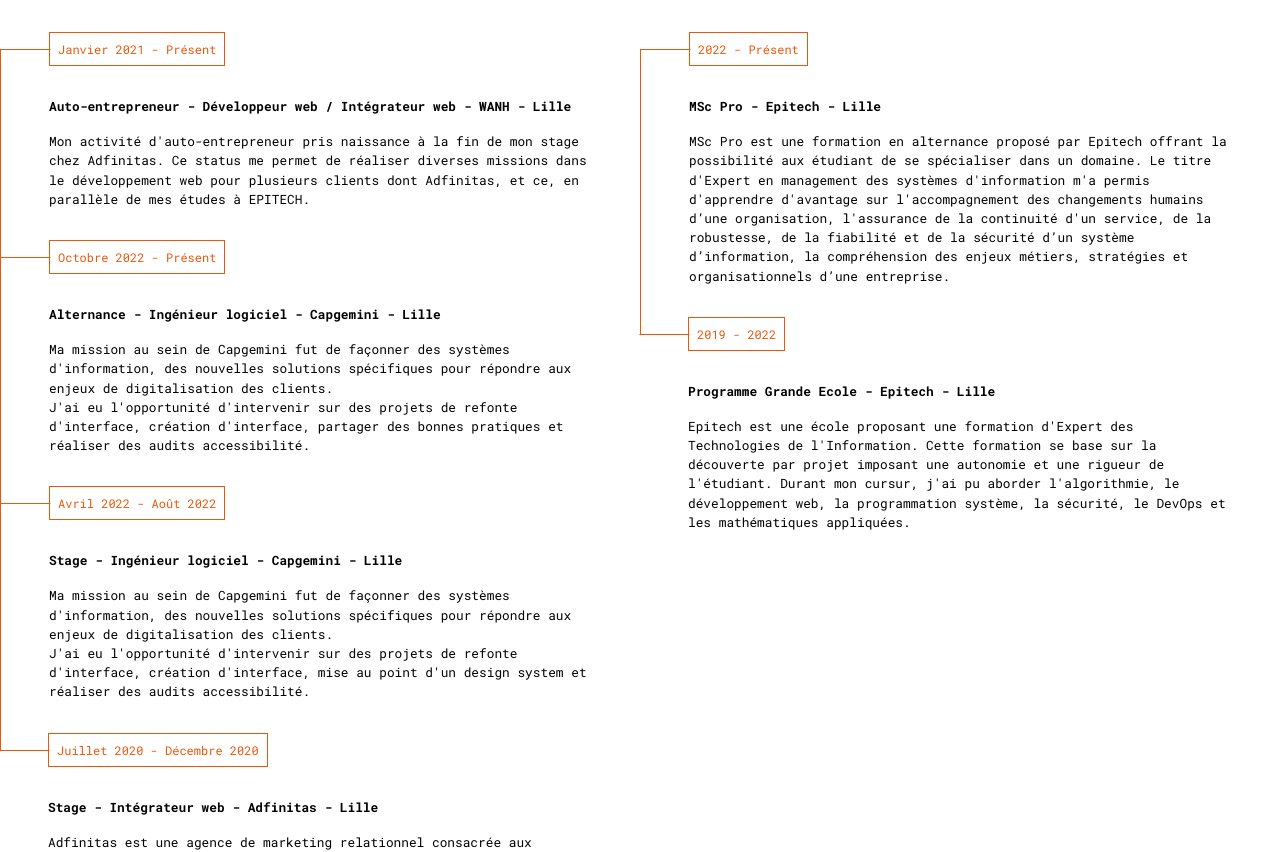
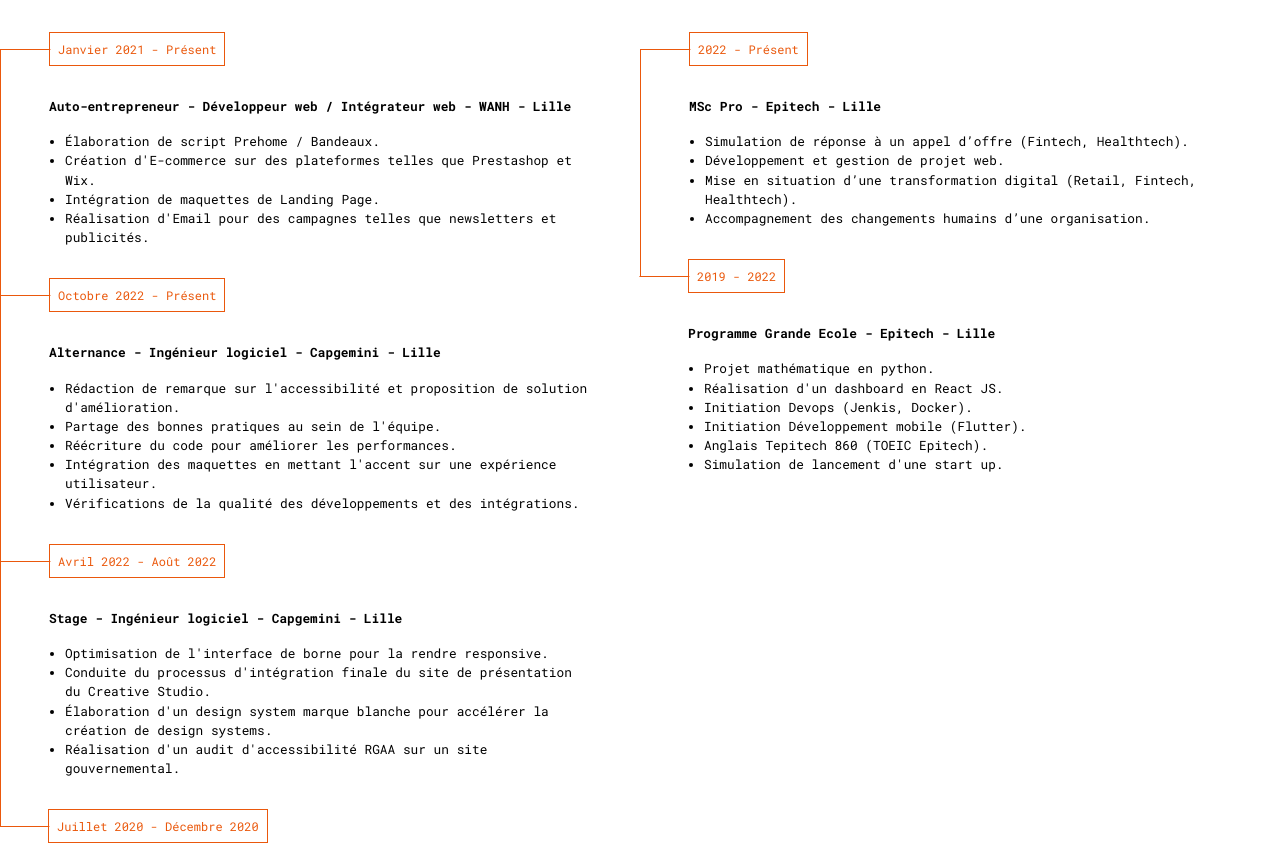
Before and after one commit to helioswan/portfolio, a Vue app: page / in a window 1280 px wide. Shown: the part 1240-2092 px from the top of the page. Built offline with nearby package versions, Linux system fonts and the light colour scheme; what vue-unicons would draw is missing.

Commit message:
Fix timeline content

```diff
--- a/src/components/Resume/Skills.vue
+++ b/src/components/Resume/Skills.vue
@@ -42,8 +42,12 @@
     expertise: 1,
   },
   {
-    name: "JS",
+    name: "Javascript",
     expertise: 1,
+  },
+  {
+    name: "Typescript",
+    expertise: 0,
   },
   {
     name: "ReactJS",
--- a/src/components/Resume/Timeline.vue
+++ b/src/components/Resume/Timeline.vue
@@ -13,7 +13,16 @@
           v-html="item.date"
         ></p>
         <h3 class="font-bold text-[0.8rem] mb-4">{{ item.title }}</h3>
-        <p class="text-[0.8rem]" v-html="item.text"></p>
+        <!-- <p class="text-[0.8rem]" v-html="item.text"></p> -->
+        <ul class="list-disc ml-4">
+          <li
+            v-for="(activity, index) in item.list"
+            :key="index"
+            class="text-[0.8rem]"
+          >
+            {{ activity }}
+          </li>
+        </ul>
       </li>
     </ul>
   </section>
--- a/src/views/HomeView.vue
+++ b/src/views/HomeView.vue
@@ -35,21 +35,45 @@
     date: "Janvier 2021 - Présent",
     title:
       "Auto-entrepreneur - Développeur web / Intégrateur web - WANH - Lille",
+    list: [
+      "Élaboration de script Prehome / Bandeaux.",
+      "Création d'E-commerce sur des plateformes telles que Prestashop et Wix.",
+      "Intégration de maquettes de Landing Page.",
+      "Réalisation d'Email pour des campagnes telles que newsletters et publicités.",
+    ],
     text: "Mon activité d'auto-entrepreneur pris naissance à la fin de mon stage chez Adfinitas. Ce status me permet de réaliser diverses missions dans le développement web pour plusieurs clients dont Adfinitas, et ce, en parallèle de mes études à EPITECH.",
   },
   {
     date: "Octobre 2022 - Présent",
     title: "Alternance - Ingénieur logiciel - Capgemini - Lille",
+    list: [
+      "Rédaction de remarque sur l'accessibilité et proposition de solution d'amélioration.",
+      "Partage des bonnes pratiques au sein de l'équipe.",
+      "Réécriture du code pour améliorer les performances.",
+      "Intégration des maquettes en mettant l'accent sur une expérience utilisateur.",
+      "Vérifications de la qualité des développements et des intégrations.",
+    ],
     text: "Ma mission au sein de Capgemini fut de façonner des systèmes d'information, des nouvelles solutions spécifiques pour répondre aux enjeux de digitalisation des clients.<br/> J'ai eu l'opportunité d'intervenir sur des projets de refonte d'interface, création d'interface, partager des bonnes pratiques et réaliser des audits accessibilité.",
   },
   {
     date: "Avril 2022 - Août 2022",
     title: "Stage - Ingénieur logiciel - Capgemini - Lille",
+    list: [
+      "Optimisation de l'interface de borne pour la rendre responsive.",
+      "Conduite du processus d'intégration finale du site de présentation du Creative Studio.",
+      "Élaboration d'un design system marque blanche pour accélérer la création de design systems.",
+      "Réalisation d'un audit d'accessibilité RGAA sur un site gouvernemental.",
+    ],
     text: "Ma mission au sein de Capgemini fut de façonner des systèmes d'information, des nouvelles solutions spécifiques pour répondre aux enjeux de digitalisation des clients.<br/> J'ai eu l'opportunité d'intervenir sur des projets de refonte d'interface, création d'interface, mise au point d'un design system et réaliser des audits accessibilité.",
   },
   {
     date: "Juillet 2020 - Décembre 2020",
     title: "Stage - Intégrateur web - Adfinitas - Lille",
+    list: [
+      "Élaboration de script Prehome / Bandeaux.",
+      "Intégration de maquettes de Landing Page.",
+      "Réalisation d'Email pour des campagnes telles que newsletters et publicités.",
+    ],
     text: "Adfinitas est une agence de marketing relationnel consacrée aux acteurs de la générosité. Ce stage m'a permis de m'initier au développement web au travers de diverses missions telles que la création de landing page, l'intégration d'email et l'élaboration de script",
   },
 ];
@@ -58,11 +82,25 @@
   {
     date: "2022 - Présent",
     title: "MSc Pro - Epitech - Lille",
+    list: [
+      "Simulation de réponse à un appel d’offre (Fintech, Healthtech).",
+      "Développement et gestion de projet web.",
+      "Mise en situation d’une transformation digital (Retail, Fintech, Healthtech).",
+      "Accompagnement des changements humains d’une organisation.",
+    ],
     text: "MSc Pro est une formation en alternance proposé par Epitech offrant la possibilité aux étudiant de se spécialiser dans un domaine. Le titre d'Expert en management des systèmes d'information m'a permis d'apprendre d'avantage sur l'accompagnement des changements humains d’une organisation, l'assurance de la continuité d'un service, de la robustesse, de la fiabilité et de la sécurité d’un système d’information, la compréhension des enjeux métiers, stratégies et organisationnels d’une entreprise.",
   },
   {
     date: "2019 - 2022",
     title: "Programme Grande Ecole - Epitech - Lille",
+    list: [
+      "Projet mathématique en python.",
+      "Réalisation d'un dashboard en React JS.",
+      "Initiation Devops (Jenkis, Docker).",
+      "Initiation Développement mobile (Flutter).",
+      "Anglais Tepitech 860 (TOEIC Epitech).",
+      "Simulation de lancement d'une start up.",
+    ],
     text: "Epitech est une école proposant une formation d'Expert des Technologies de l'Information. Cette formation se base sur la découverte par projet imposant une autonomie et une rigueur de l'étudiant. Durant mon cursur, j'ai pu aborder l'algorithmie, le développement web, la programmation système, la sécurité, le DevOps et les mathématiques appliquées.",
   },
 ];
```
